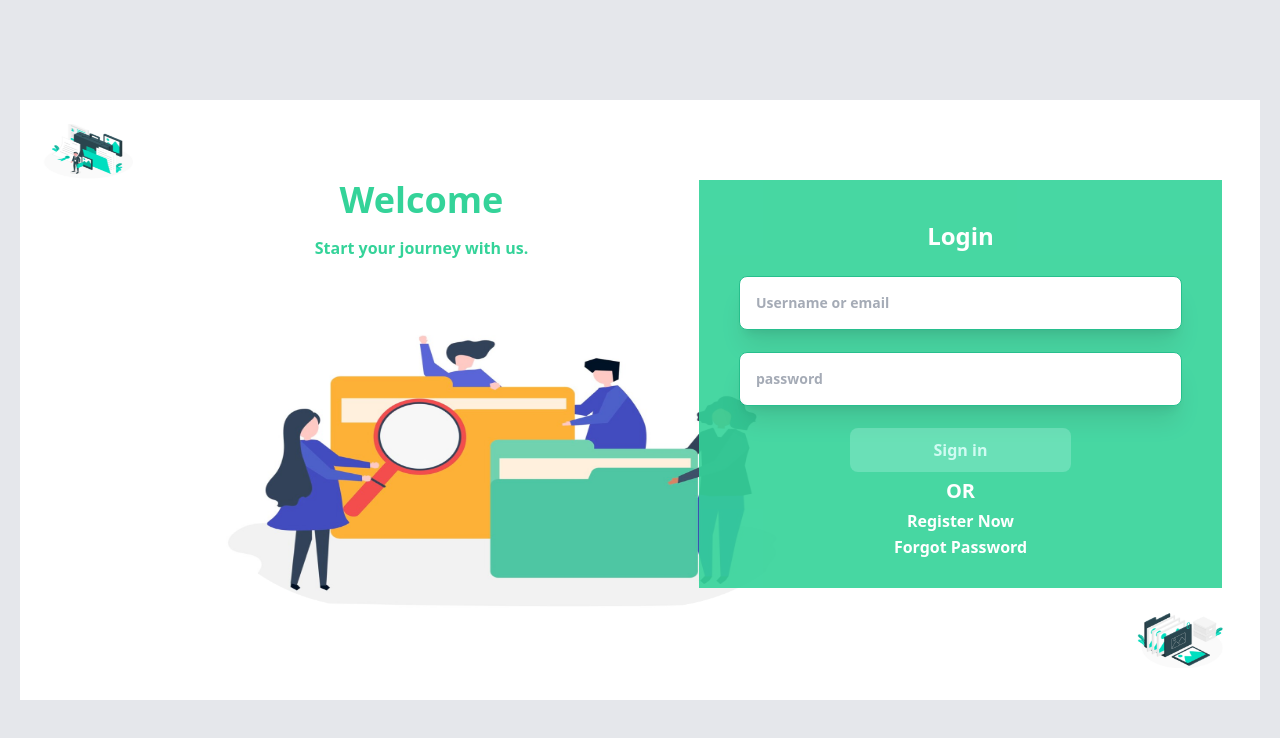
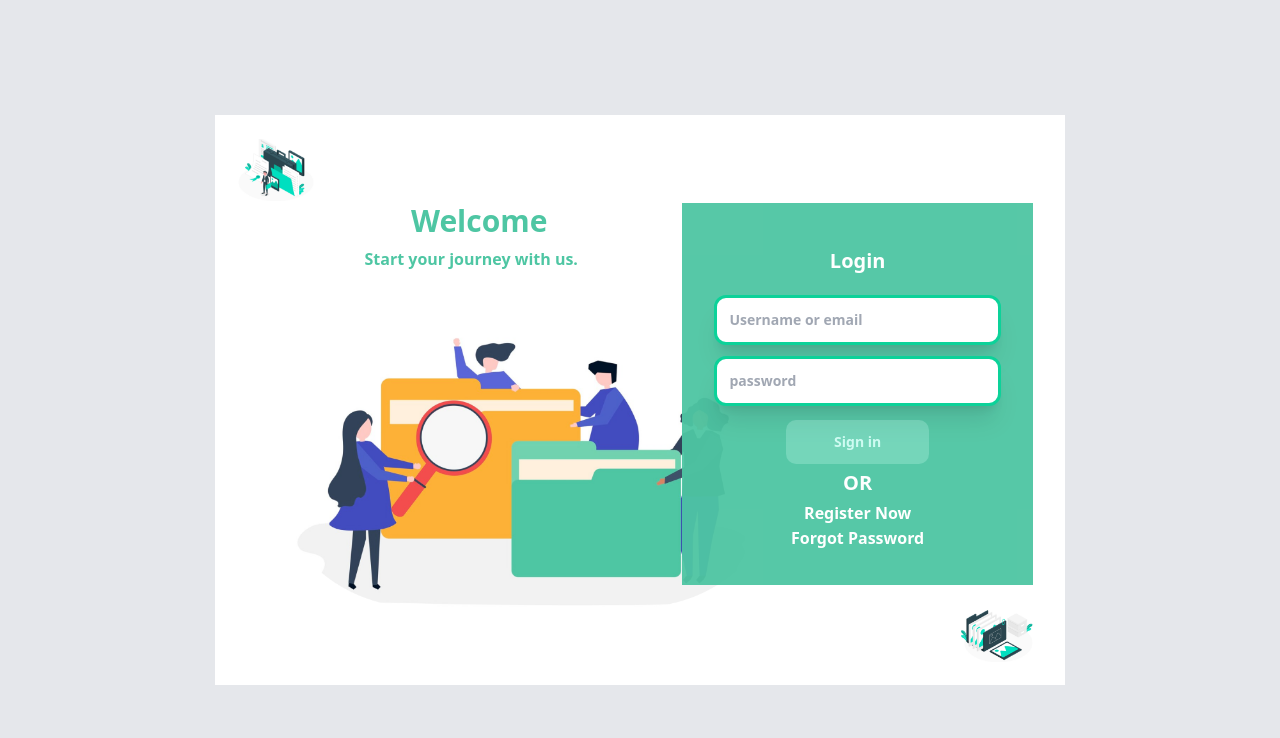
Before and after one commit to usmanX191/React-Vite-Responsive-WebApp, a React (Vite) app: page /React-Vite-Responsive-WebApp/forgotpassword in a window 1280 px wide. Both pictures are taken after a click on the button "Login". Shown: the top 738 px of the page. Built offline with nearby package versions, Linux system fonts and the light colour scheme.

Commit message:
Final Commit

```diff
--- a/src/pages/LoginScreen.tsx
+++ b/src/pages/LoginScreen.tsx
@@ -2,19 +2,17 @@ import React, { useState } from 'react';
 import { useNavigate } from 'react-router-dom';
 
 function MobileLoginScreen(){
+
   const navigate = useNavigate();
-
   const [email, setEmail] = useState('');
   const [password, setPassword] = useState('');
 
   const handleEmailChange = (e:React.ChangeEvent<HTMLInputElement>) => {
     setEmail(e.target.value);
   };
-
   const handlePasswordChange = (e: React.ChangeEvent<HTMLInputElement>) => {
     setPassword(e.target.value);
   };
-
   const handleSubmit = (e: React.FormEvent) => {
     e.preventDefault();
     if(email.toLocaleLowerCase() === 'usman@gmail.com' && password === "usman12345"){
@@ -26,12 +24,12 @@ function MobileLoginScreen(){
   return (
     <>
     {/* <div className='w-full h-2 text-center bg-white'></div> */}
-    <div className='2xl:hidden  flex flex-col  items-center align-middle justify-center  min-h-screen w-full' style={{backgroundColor: '#4EC6A3B2'}}>
+    <div className='2xl:hidden  flex flex-col  items-center align-middle justify-center  min-h-screen w-full' style={{backgroundColor: 'rgba(78, 198, 163, 0.7)'}}>
       <div className='overflow-y-auto w-full login-main'style={{alignItems:"center", alignContent:"center" }}>
           <p className='text-white text-center text-3xl font-bold mt-5' style={{fontSize:"250%"}}>Welcome</p>
           <p className='text-white text-center text-sm font-bold mt-5' style={{fontSize:"100%"}}>Start your journey with us.</p>
           <div className='text-center justify-center mt-5'>
-            <img src='../images/logo2.png' alt='' className='mx-auto' style={{ width: '209px', height: '158px' }} />
+            <img src='../images/logo2.png' alt='' className=' mx-auto  align-middle items-center' style={{ width: '209px', height: '158px',borderRadius:'224.5px' }} />
           </div>
 
             <form className='text-center' onSubmit={handleSubmit}>
@@ -103,45 +101,47 @@ function DesktopLoginScreen(){
 
   return (
     <>
-    <div className='bg-gray-200 min-h-screen w-screen overflow-y-auto flex py-5 px-5 align-middle justify-center items-center'>
-        <div className='bg-white h-[600px] flex-col w-[1280px] px-5 py-5'>
-            <img src="../images/logo1.png" className='mt-1' style={{height:"10%", width:"8%"}}/>
-            <div className='relative grid grid-cols-2 gap-4 h-auto text-center justify-center' style={{marginLeft:"10%",marginRight:"1.5%" }} >
+    <div className='bg-gray-200 min-h-screen w-screen overflow-y-auto flex align-middle justify-center items-center'>
+        <div className='bg-white h-[570px] flex-col w-[850px] px-5 py-5 mt-5 mb-5'>
+            <img src="../images/logo1.png" className='mt-1' style={{height:"12%", width:"10%"}}/>
+            <div className=' relative grid grid-cols-2 gap-4 h-auto text-center justify-center' style={{marginLeft:"10%",marginRight:"1.5%" }} >
 
               <div className=''>
-                <p className='text-emerald-400 font-extrabold text-4xl'>Welcome</p>
-                <p className='text-emerald-400 mt-4 font-extrabold text-base'>Start your journey with us.</p>
-                <img src='../images/logo2.png' alt='main-pic' className='absolute z-0 items-center justify-center ml-8 h-[300px] w-[654px] mt-12' style={{width:"60%"}}/>
+                <p className='-ml-6 font-extrabold text-3xl' style={{color:'rgba(78, 198, 163, 1)'}}>Welcome</p>
+                <p className='-ml-10 mt-2 font-bold text-base' style={{color:'rgba(78, 198, 163, 1)'}}>Start your journey with us.</p>
+                <img src='../images/logo2.png' alt='main-pic' className='absolute items-center justify-center -ml-12 h-[296px] w-[520px] mt-10'/>
               </div>
 
               <div className=''>
-                <div className=' bg-emerald-400 relative z-10 opacity-90 items-center justify-center h-[408px] py-10 px-10' style={{width:"100%"}}>
-                <div className='text-white font-bold text-center inline-block align-middle w-full login-main'><p className='text-2xl font-bold'>Login</p><br/>
+                <div className='relative items-center opacity-95 justify-center h-[382px] py-10 px-8' style={{width:"100%", backgroundColor:"rgba(78, 198, 163, 1)"}}>
+                <div className='text-white font-bold text-center inline-block align-middle w-full login-main'><p className='mt-1 text-xl font-bold' style={{color:'hsla(0, 0%, 100%, 1)'}}>Login</p><br/>
                 <div className=''>
                 <form onSubmit={handleSubmit}>
-                <div className='mt-0' >
+                <div className='-mt-1' >
                 <input
                 type="email"
                 placeholder="Username or email"
                 value={email}
                 onChange={handleEmailChange}
                 required
-                className='px-4 py-4 w-full text-sm text-black border border-emerald-500 shadow-xl font-semibold rounded-lg'
+                className='px-3 py-3 w-full text-sm text-black shadow-xl font-semibold rounded-lg'
+                style={{ borderColor: '#00D094', backgroundColor:'white', borderWidth:3,borderRadius: 12}}
                 />
                 </div>
-                <div className='' style={{marginTop:"5%"}}>
+                <div className='' style={{marginTop:"4%"}}>
                 <input
                 type="password"
                 placeholder="password"
                 value={password}
                 onChange={handlePasswordChange}
                 required
-                className='px-4 py-4 text-sm text-black border border-emerald-500 shadow-xl font-semibold w-full rounded-lg'
+                className='px-3 py-3 text-sm text-black shadow-xl font-semibold w-full rounded-lg'
+                style={{borderColor: '#00D094', borderWidth:3,borderRadius: 12}}
                 />
                 </div>
-                <button className=' bg-teal-100 hover:text-white hover:bg-teal-700 text-teal-100 text-center bg-opacity-25 text-sm py-3 rounded-lg' type="submit" style={{fontSize:"100%", width: " 50%", paddingLeft:"5%", paddingRight:"5%", marginTop:"5%" }} >Sign in</button><br/>
+                <button className=' bg-teal-100 hover:text-white hover:bg-teal-700 text-teal-100 text-center bg-opacity-25 text-sm py-3 rounded-lg' type="submit" style={{ width: " 50%", borderRadius:'10px', paddingLeft:"5%", paddingRight:"5%", marginTop:"5%" }} >Sign in</button><br/>
                 </form>
-                <p className='text-white text-center font-bold text-xl' style={{marginTop:"1%"}}>OR</p>
+                <p className='text-white text-center font-bold text-xl' style={{marginTop:"1.5%"}}>OR</p>
                 <button className='text-center text-base font-semibold text-white hover:text-blue-600 mt-1'>Register Now</button><br/>
                 <button className='text-center text-base font-semibold text-white hover:text-blue-600' style={{marginTop:"0.5%"}} onClick={() => {
                 // Add your logic for handling the button click, such as dialing the phone number
@@ -152,7 +152,7 @@ function DesktopLoginScreen(){
                 </div>
               </div>
             </div>
-                <img src="../images/logo3.png" className='relative' style={{height:"10%", width:"8%",marginTop:"2%", marginBottom:"2%",  marginLeft:"91%"}}/>
+                <img src="../images/logo3.png" className='relative' style={{height:"10%", width:"10%",marginTop:"3%", marginBottom:"1%",  marginLeft:"89%"}}/>
         </div>
     </div>
     </>
```
Also changed, not shown: src/pages/ForgotPassword.tsx (+16 -17 lines).
